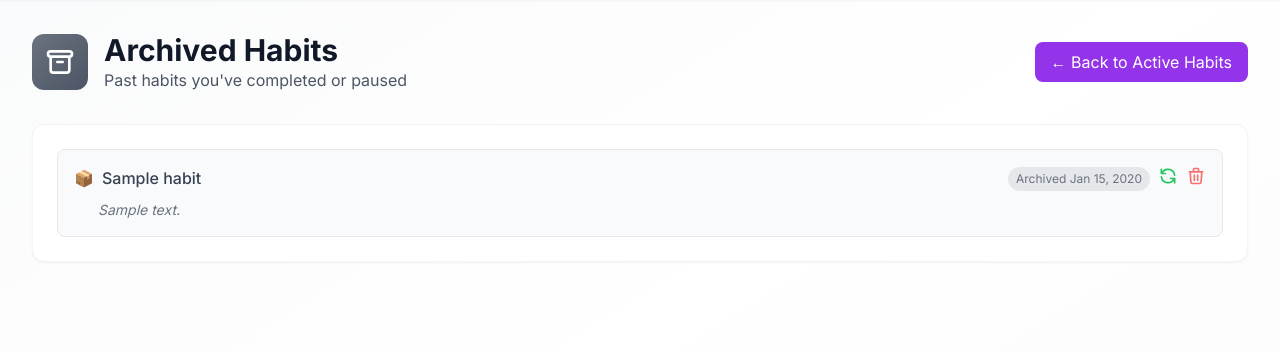
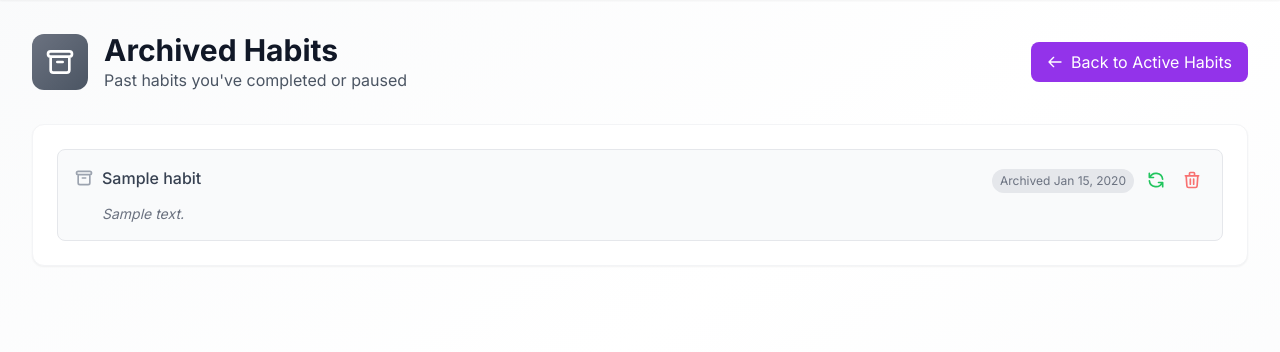
Before and after one commit to yashashri2409/SW-555-Agile-Puff-Girls, a Flask app: template templates/apps/habit_tracker/archived.html in a window 1280 px wide. Shown: the part 65-417 px from the top of the page. Run offline with Flask 3, Linux system fonts and the light colour scheme; the template is opened without the code that fills it: values that come from a table or form of the project are taken from there, others are empty; tables that the repository leaves empty hold one stand-in row (values such as "Sample post"); some libraries are stand-ins or nearby versions.

```diff
--- a/app.py
+++ b/app.py
@@ -15,15 +15,13 @@ db.init_app(app)
 # Store OTPs temporarily
 otp_store = {}
 
+
 CATEGORIES = [
     "Health", "Fitness", "Study", "Productivity",
     "Mindfulness", "Finance", "Social", "Chores"
 ]
 
 @app.route('/')
-
-
-
 def home():
     """Landing page"""
     return render_template("home/index.html")
@@ -72,10 +70,9 @@ def habit_tracker():
     if request.method == "POST":
         name = request.form.get("name", "").strip()
         description = request.form.get("description", "").strip()
+        # ✅ KEEP - Category handling (teammate's work)
         category = request.form.get('category', '').strip()
 
-        if category == 'other':
-            category = request.form.get('category_custom', '').strip()
         if category == 'other':
             category = request.form.get('category_custom', '').strip()
 
@@ -83,12 +80,13 @@ def habit_tracker():
             habit = Habit(
                 name=name,
                 description=description or None,
-                category=(category or None)  # safe if empty
+                category=(category or None)  # ✅ KEEP - Category field
             )
             db.session.add(habit)
             db.session.commit()
 
         return redirect(url_for("habit_tracker"))
+
 
     habits = Habit.query.filter_by(is_archived=False).order_by(Habit.created_at.desc()).all()
 
@@ -151,7 +149,6 @@ def archived_habits():
     return render_template("apps/habit_tracker/archived.html", page_id="habit-tracker", habits=habits)
 
 
-
 # test change
 @app.route("/logout")
 def logout():
--- a/templates/apps/habit_tracker/archived.html
+++ b/templates/apps/habit_tracker/archived.html
@@ -24,8 +24,11 @@
                 <p class="text-gray-600">Past habits you've completed or paused</p>
             </div>
         </div>
-        <a href="/habit-tracker" class="px-4 py-2 bg-purple-600 text-white rounded-lg hover:bg-purple-700 transition-colors">
-            ← Back to Active Habits
+        <a href="/habit-tracker" class="px-4 py-2 bg-purple-600 text-white rounded-lg hover:bg-purple-700 transition-colors inline-flex items-center gap-2">
+            <svg class="w-4 h-4" fill="none" stroke="currentColor" viewBox="0 0 24 24">
+                <path stroke-linecap="round" stroke-linejoin="round" stroke-width="2" d="M10 19l-7-7m0 0l7-7m-7 7h18"></path>
+            </svg>
+            Back to Active Habits
         </a>
     </div>
 </div>
@@ -34,10 +37,12 @@
     {% if habits %}
         <div class="space-y-3">
             {% for habit in habits %}
-            <div class="group p-4 rounded-lg border border-gray-200 bg-gray-50">
+            <div class="group p-4 rounded-lg border border-gray-200 bg-gray-50 hover:bg-gray-100 transition-all duration-200">
                 <div class="flex items-start justify-between mb-2">
                     <div class="flex items-center gap-2">
-                        <span class="text-gray-400">📦</span>
+                        <svg class="w-5 h-5 text-gray-400" fill="none" stroke="currentColor" viewBox="0 0 24 24">
+                            <path stroke-linecap="round" stroke-linejoin="round" stroke-width="2" d="M5 8h14M5 8a2 2 0 110-4h14a2 2 0 110 4M5 8v10a2 2 0 002 2h10a2 2 0 002-2V8m-9 4h4"></path>
+                        </svg>
                         <span class="font-medium text-gray-700">{{ habit.name }}</span>
                     </div>
                     <div class="flex items-center gap-2">
@@ -47,7 +52,7 @@
                         <!-- Unarchive Button -->
                         <form method="POST" action="/habit-tracker/unarchive/{{ habit.id }}" class="inline">
                             <button type="submit"
-                                class="text-green-500 hover:text-green-700 transition-colors duration-200"
+                                class="text-green-500 hover:text-green-700 transition-colors duration-200 p-1 hover:bg-green-50 rounded"
                                 title="Restore habit">
                                 <svg class="w-5 h-5" fill="none" stroke="currentColor" viewBox="0 0 24 24">
                                     <path stroke-linecap="round" stroke-linejoin="round" stroke-width="2" d="M4 4v5h.582m15.356 2A8.001 8.001 0 004.582 9m0 0H9m11 11v-5h-.581m0 0a8.003 8.003 0 01-15.357-2m15.357 2H15"></path>
@@ -57,8 +62,8 @@
                         <!-- Delete Button -->
                         <form method="POST" action="/habit-tracker/delete/{{ habit.id }}" class="inline">
                             <button type="submit"
-                                class="text-red-400 hover:text-red-600 transition-colors duration-200"
-                                onclick="return confirm('Permanently delete this habit?');"
+                                class="text-red-400 hover:text-red-600 transition-colors duration-200 p-1 hover:bg-red-50 rounded"
+                                onclick="return confirm('Permanently delete this habit? This cannot be undone.');"
                                 title="Delete permanently">
                                 <svg class="w-5 h-5" fill="none" stroke="currentColor" viewBox="0 0 24 24">
                                     <path stroke-linecap="round" stroke-linejoin="round" stroke-width="2" d="M19 7l-.867 12.142A2 2 0 0116.138 21H7.862a2 2 0 01-1.995-1.858L5 7m5 4v6m4-6v6m1-10V4a1 1 0 00-1-1h-4a1 1 0 00-1 1v3M4 7h16"></path>
@@ -68,7 +73,7 @@
                     </div>
                 </div>
                 {% if habit.description %}
-                    <p class="text-sm text-gray-500 ml-6 italic">
+                    <p class="text-sm text-gray-500 ml-7 italic">
                         {{ habit.description }}
                     </p>
                 {% endif %}
@@ -78,7 +83,9 @@
     {% else %}
         <div class="text-center py-12">
             <div class="inline-flex items-center justify-center w-16 h-16 bg-gray-100 rounded-full mb-4">
-                <span class="text-2xl">📦</span>
+                <svg class="w-8 h-8 text-gray-400" fill="none" stroke="currentColor" viewBox="0 0 24 24">
+                    <path stroke-linecap="round" stroke-linejoin="round" stroke-width="2" d="M5 8h14M5 8a2 2 0 110-4h14a2 2 0 110 4M5 8v10a2 2 0 002 2h10a2 2 0 002-2V8m-9 4h4"></path>
+                </svg>
             </div>
             <p class="text-gray-500 mb-2">No archived habits</p>
             <p class="text-sm text-gray-400">Habits you archive will appear here</p>
```
Also changed, not shown: templates/apps/habit_tracker/index.html (+8 -3 lines), tests/test_routes.py (+5 -90 lines), models.py (line endings or trailing spaces).
